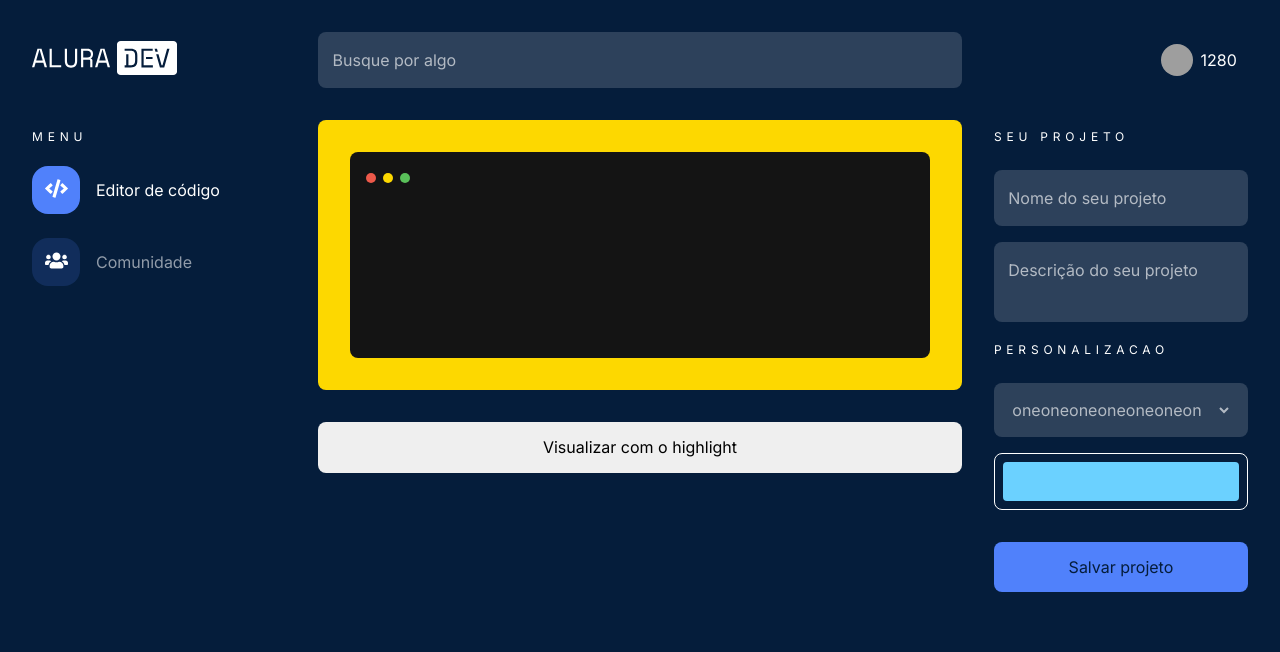
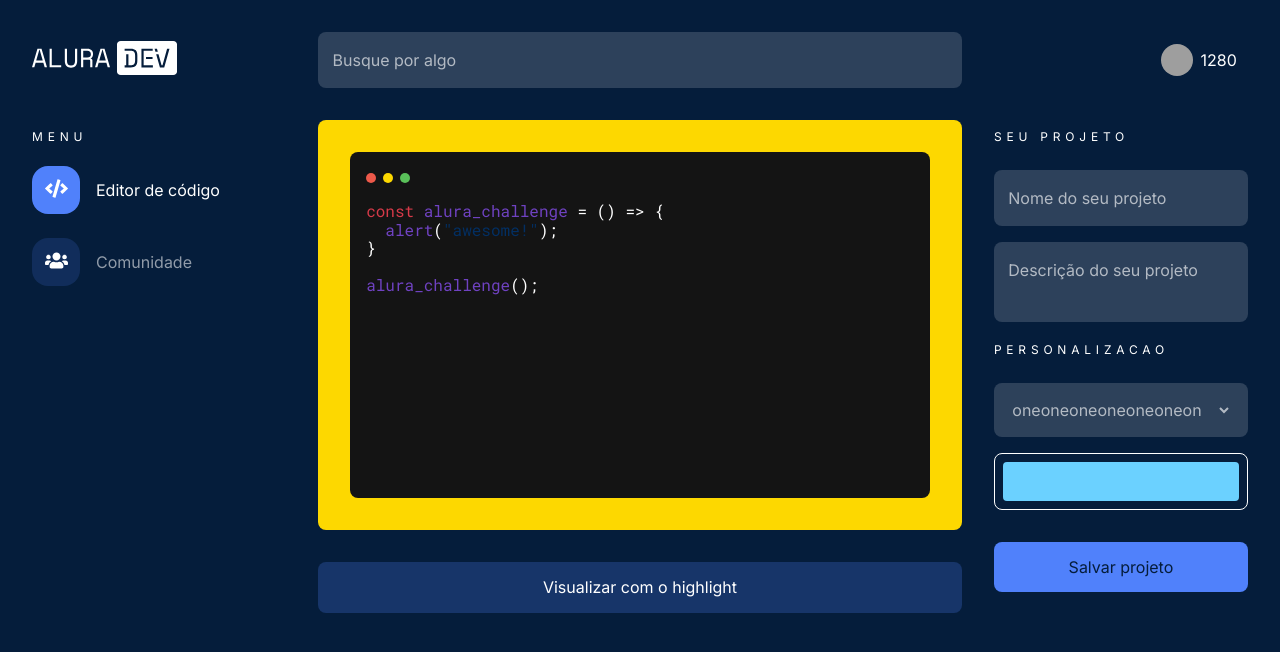
Before and after one commit to leomarzochi/challange-2-alura, a React (Create React App) app: page / in a window 1280 px wide. Both pictures are taken after a click on the button "Visualizar com o highlight". Shown: the top 652 px of the page. Built offline with nearby package versions, Linux system fonts and the light colour scheme; grey boxes are pictures that could not be loaded.

Commit message:
toggling mode

```diff
--- a/src/components/code-editor/CodeEditor.module.scss
+++ b/src/components/code-editor/CodeEditor.module.scss
@@ -15,18 +15,24 @@
     padding: 0 1rem 1rem 1rem;
     background-color: colors.$dark-gray;
     border-radius: 0 0 constants.$radius constants.$radius;
+    position: relative;
   }
   &__body {
-    color: white;
+    padding: 0;
+    color: colors.$white;
+    background-color: colors.$dark-gray;
+    width: 100%;
     resize: none;
     border: none;
     font-family: 'Roboto Mono', monospace;
-    border: none;
     outline: none;
     box-shadow: none;
     display: block;
     overflow: hidden;
-    min-height: 140px;
+    min-height: 280px;
+  }
+  & code {
+    font-family: 'Roboto Mono', monospace;
   }
 }
 .dot {
--- a/src/components/code-editor/CodeEditor.tsx
+++ b/src/components/code-editor/CodeEditor.tsx
@@ -1,7 +1,30 @@
-import {Button} from 'components';
+import { Button } from 'components';
+import hljs from 'highlight.js';
+import { useEffect, useState } from 'react';
 import styles from './CodeEditor.module.scss';
+import 'highlight.js/styles/github.css';
 
 export const CodeEditor = () => {
+  const [showEditor, setShowEditor] = useState(true);
+  const [buffer, setBuffer] = useState('');
+  const [content, setContent] = useState(`const alura_challenge = () => {
+  alert("awesome!");
+}
+
+alura_challenge();
+`);
+
+  const handleHighlight = () => {
+    if(showEditor) {
+      setBuffer(content);
+      setContent(hljs.highlight('javascript', content).value)
+      setShowEditor(false)
+    } else {
+      setContent(buffer);
+      setShowEditor(true)
+    }
+  };
+
   return (
     <>
       <div className={styles.editor}>
@@ -11,15 +34,24 @@ export const CodeEditor = () => {
           <div className={styles.dot}></div>
         </div>
         <div className={styles.editor__body_spacing}>
-          <span
-            autoCorrect="false"
-            role="textarea"
-            contentEditable
+          {showEditor && <textarea
             className={styles.editor__body}
-          />
+            value={content}
+            onChange={(e) => setContent(e.target.value)}
+          />}
+          {!showEditor && <pre>
+            <code
+              className={styles.editor__body}
+              dangerouslySetInnerHTML={{
+                __html: content,
+              }}
+            ></code>
+          </pre>}
         </div>
       </div>
-      <Button type='outlined'>Visualizar com o highlight</Button>
+      <Button buttonStyle="outlined" onClick={handleHighlight}>
+        Visualizar com o highlight
+      </Button>
     </>
   );
-}
+};
```
